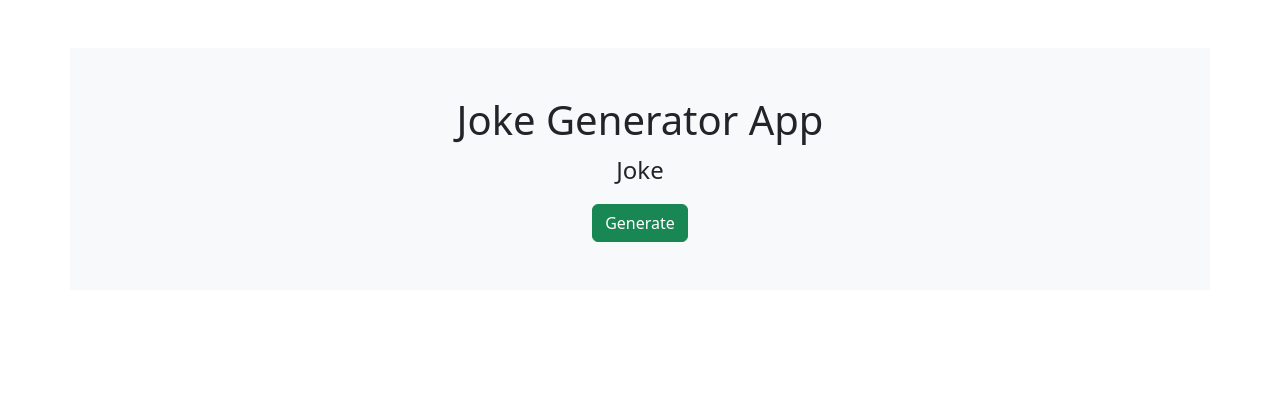
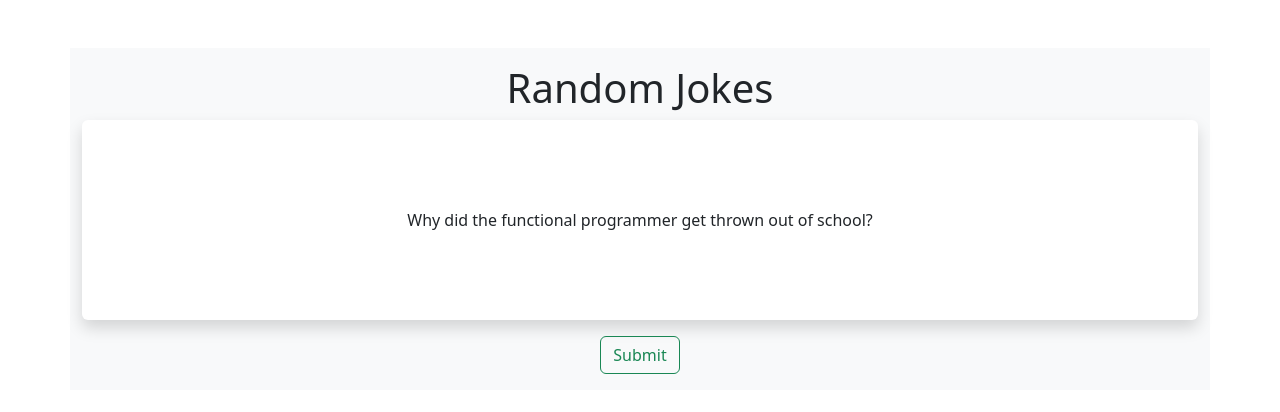
Before and after one commit to ankitjhagithub21/Random-joke-generator, a plain HTML site: page index.html in a window 1280 px wide. Drawn offline with nearby package versions, Linux system fonts and the light colour scheme.

Commit message:
Update index.html

```diff
--- a/index.html
+++ b/index.html
@@ -4,15 +4,15 @@
     <meta charset="UTF-8">
     <meta http-equiv="X-UA-Compatible" content="IE=edge">
     <meta name="viewport" content="width=device-width, initial-scale=1.0">
-    <title>Random Joke generator</title>
+    <title>Random Joke Generator</title>
     <link rel="stylesheet" href="https://cdn.jsdelivr.net/npm/bootstrap@5.3.0-alpha1/dist/css/bootstrap.min.css">
 </head>
 <body>
-   <div class="container my-5 bg-light text-center py-5">
-    <h1>Joke Generator App</h1>
-    <p id="joke" class="fs-4">Joke</p>
-    <button class="btn btn-success" id="btn">Generate</button>
-   </div>
+    <div class="container text-center my-5 bg-light py-3">
+        <h1>Random Jokes</h1>
+        <p class="d-flex align-items-center justify-content-center  mx-auto p-2 bg-white rounded shadow" id="joke" style="height:200px">Why did the functional programmer get thrown out of school?</p>
+        <button class="btn btn-outline-success" id="btn">Submit</button>
+    </div>
 
     <script src="app.js"></script>
     <script src="https://cdn.jsdelivr.net/npm/bootstrap@5.3.0-alpha1/dist/js/bootstrap.bundle.min.js"></script>
```
